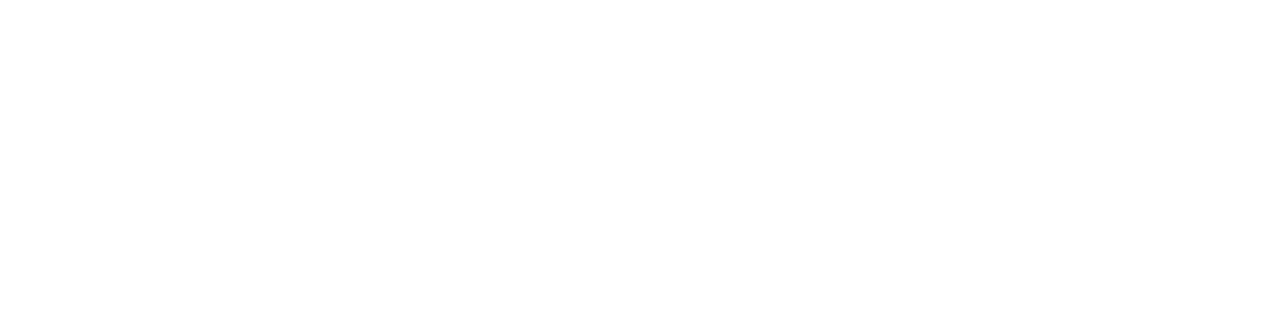
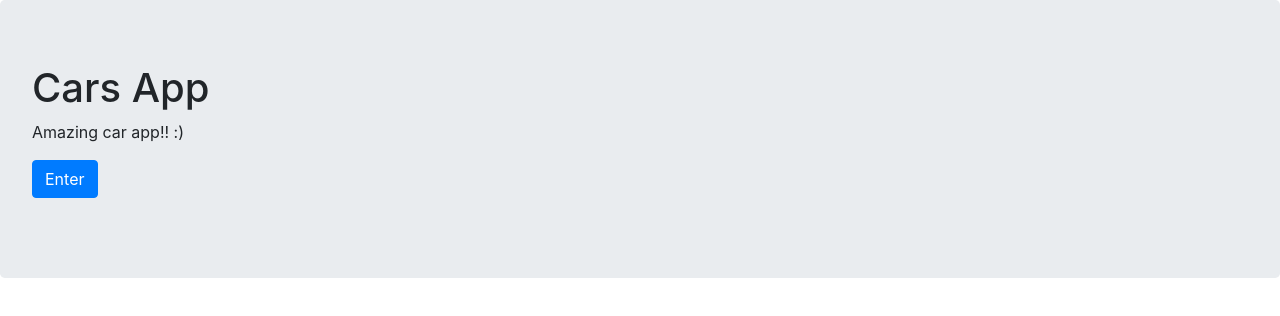
Before and after one commit to nirch/cars-app-react, a React (Create React App) app: page /#/ in a window 1280 px wide. Shown: the top 316 px of the page. Built offline with nearby package versions, Linux system fonts and the light colour scheme.

Commit message:
adding HomePage route + navigation to /cars

```diff
--- a/src/App.js
+++ b/src/App.js
@@ -1,13 +1,15 @@
 import { HashRouter, Route, Switch } from 'react-router-dom';
 import './App.css';
 import CarsPage from './pages/CarsPage';
+import HomePage from './pages/HomePage';
 
 function App() {
   return (
     <div>
       <HashRouter>
         <Switch>
-          <Route path="/cars"><CarsPage/></Route>
+          <Route exact path="/"><HomePage/></Route>
+          <Route exact path="/cars"><CarsPage/></Route>
         </Switch>
       </HashRouter>
     </div>
--- /dev/null
+++ b/src/pages/HomePage.js
@@ -0,0 +1,17 @@
+import { Button, Jumbotron } from "react-bootstrap";
+import { Link } from "react-router-dom";
+
+
+const HomePage = () =>
+    <>
+        <Jumbotron>
+            <h1>Cars App</h1>
+            <p>Amazing car app!! :)</p>
+            <p>
+                <Button variant="primary" href="#/cars">Enter</Button>
+                {/* <Link to="/cars">Enter</Link> */}
+            </p>
+        </Jumbotron>
+    </>
+
+export default HomePage;
```
Also changed, not shown: 1 other file (tests, documents, lock files or other folders).
